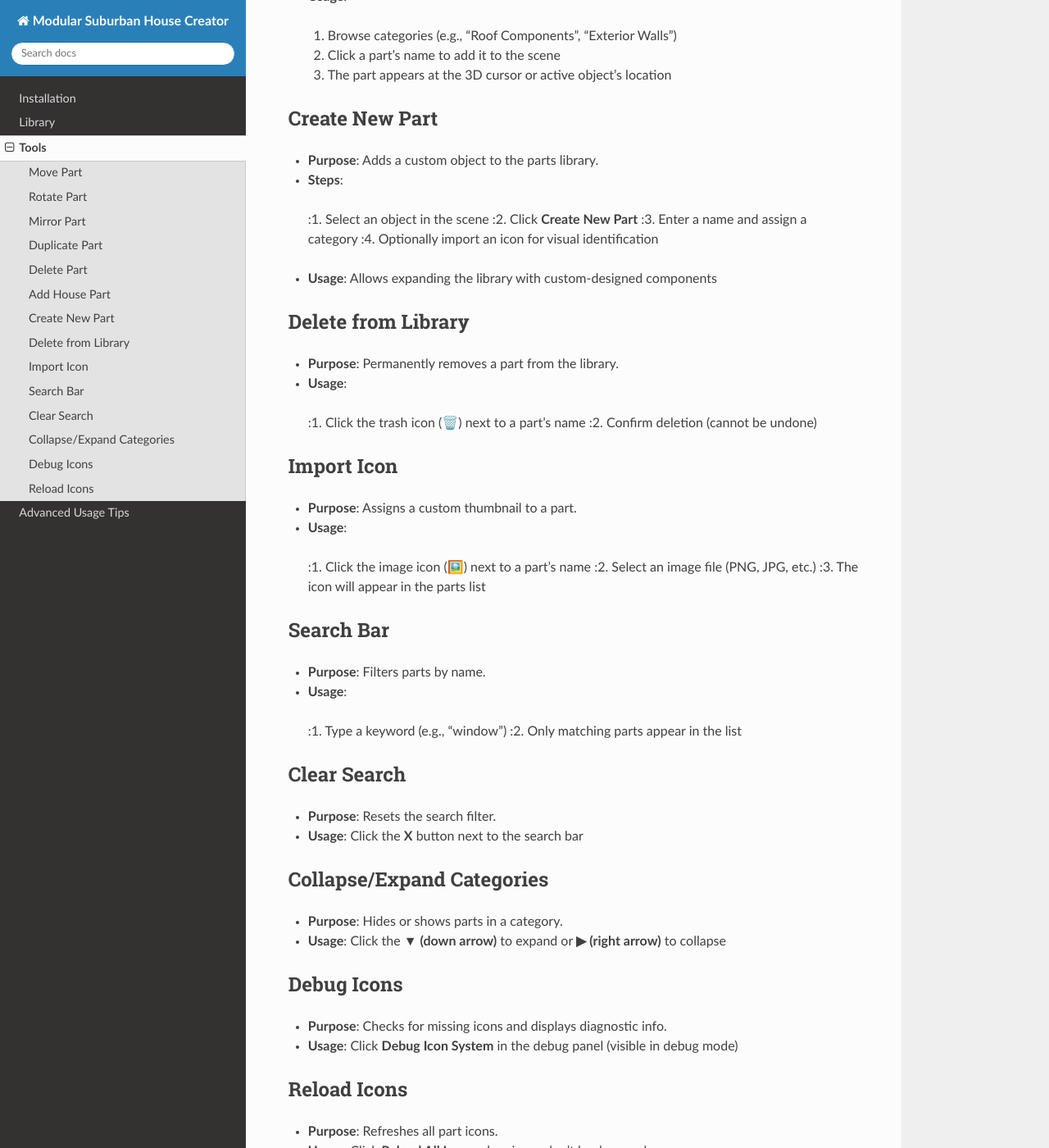
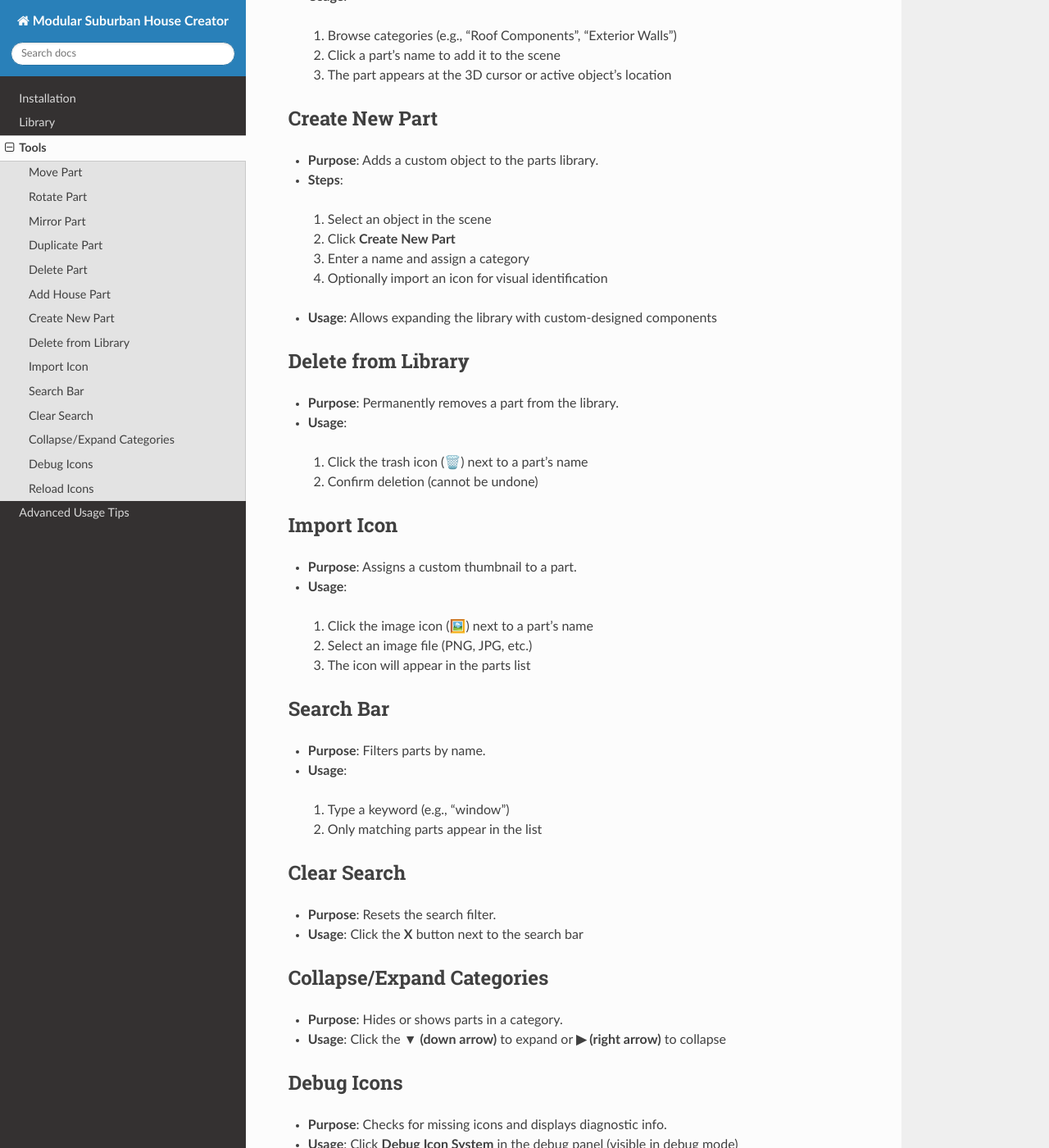
Before and after one commit to DjamelEddineX/Modular_Suburban_House_Creator_Docs, a Sphinx documentation site: the page built from docs/source/operation.rst, in a window 1280 px wide and 1400 px high, scrolled down 1424 px. Shown: the whole window at 82% size. Built offline with Sphinx 7.4.7 and the Read the Docs theme 3.1.0, drawn with Linux system fonts in a browser that asks for light colours; some of the changed text lies outside the part shown.

Commit message:
Update operation.rst

```diff
--- a/docs/source/operation.rst
+++ b/docs/source/operation.rst
@@ -61,10 +61,10 @@ Create New Part
 
 * **Purpose**: Adds a custom object to the parts library.
 * **Steps**:
- :1. Select an object in the scene
- :2. Click **Create New Part**
- :3. Enter a name and assign a category
- :4. Optionally import an icon for visual identification
+ 1. Select an object in the scene
+ 2. Click **Create New Part**
+ 3. Enter a name and assign a category
+ 4. Optionally import an icon for visual identification
 * **Usage**: Allows expanding the library with custom-designed components
 
 Delete from Library
@@ -72,25 +72,25 @@ Delete from Library
 
 * **Purpose**: Permanently removes a part from the library.
 * **Usage**:
- :1. Click the trash icon (🗑️) next to a part's name
- :2. Confirm deletion (cannot be undone)
+ 1. Click the trash icon (🗑️) next to a part's name
+ 2. Confirm deletion (cannot be undone)
 
 Import Icon
 ******
 
 * **Purpose**: Assigns a custom thumbnail to a part.
 * **Usage**:
- :1. Click the image icon (🖼️) next to a part's name
- :2. Select an image file (PNG, JPG, etc.)
- :3. The icon will appear in the parts list
+ 1. Click the image icon (🖼️) next to a part's name
+ 2. Select an image file (PNG, JPG, etc.)
+ 3. The icon will appear in the parts list
 
 Search Bar
 ******
 
 * **Purpose**: Filters parts by name.
 * **Usage**:
- :1. Type a keyword (e.g., "window")
- :2. Only matching parts appear in the list
+ 1. Type a keyword (e.g., "window")
+ 2. Only matching parts appear in the list
 
 Clear Search
 ******
```
Also changed, not shown: other parts of docs/source/operation.rst (+0 -2 lines).
